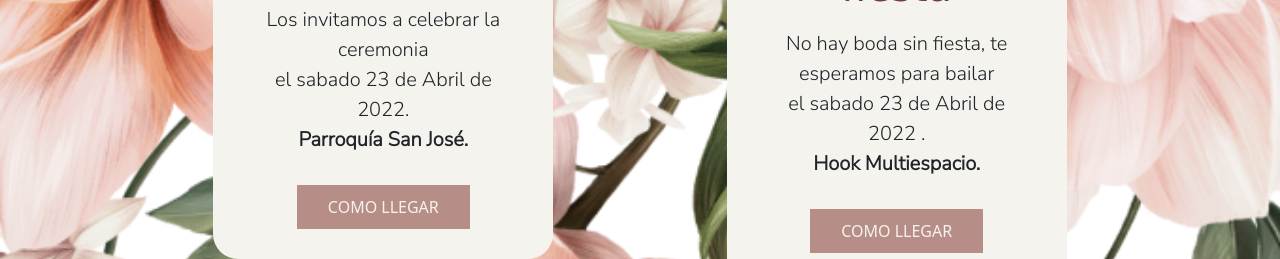
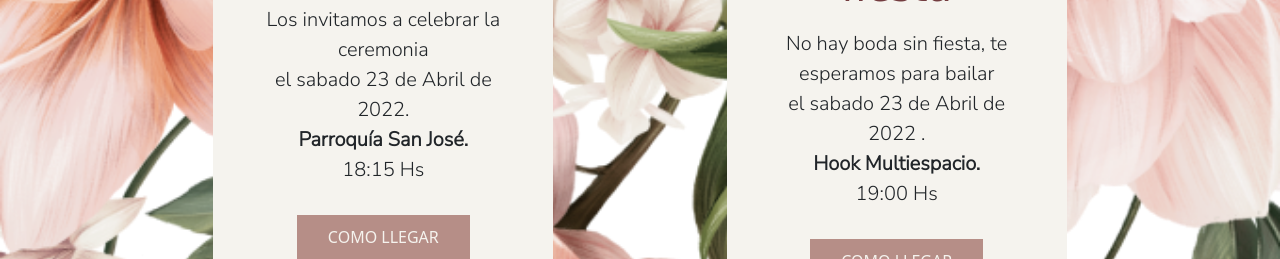
Before and after one commit to invitacionesweb/pameybraulio, a plain HTML site: page index.html in a window 1280 px wide. Shown: the part 1063-1322 px from the top of the page. Drawn offline with nearby package versions, Linux system fonts and the light colour scheme; a script that the page names is missing; a web font is replaced by a local one.

Commit message:
actualizacion

```diff
--- a/index.html
+++ b/index.html
@@ -40,14 +40,14 @@
             <div class="animado carduno" id="animado">
                 <img class="icono" src="icon/iconiglesia.svg" alt="iglesia">
                  <h2>Ceremonia</h2>
-                 <p>Los invitamos a celebrar la ceremonia <br> el sabado 23 de Abril de 2022. <br><b>Parroquía San José.</b></p>
+                 <p>Los invitamos a celebrar la ceremonia <br> el sabado 23 de Abril de 2022. <br><b>Parroquía San José.</b> <br> 18:15 Hs</p>
                  <br>
                  <a class="boton"target="_blank"   href="https://goo.gl/maps/vy93UgevBkLHs4ZW9">COMO LLEGAR</a>
                 </div>
              <div class="animado carddos" id="animado">
                  <img class="icono" src="icon/iconfiesta.svg" alt="fiesta">
                  <h2>Civil y fiesta</h2>
-                 <p>No hay boda sin fiesta, te esperamos para bailar <br> el sabado 23 de Abril de 2022 . <br> <b>Hook Multiespacio.</b></p>
+                 <p>No hay boda sin fiesta, te esperamos para bailar <br> el sabado 23 de Abril de 2022 . <br> <b>Hook Multiespacio.</b> <br> 19:00 Hs</p>
 
                  <br>
                  <a class="boton"target="_blank"  href="https://goo.gl/maps/G2fjyrSihE7G8tgEA">COMO LLEGAR</a>
@@ -92,7 +92,7 @@
                 <a class="boton"target="_blank"   href="https://www.instagram.com/explore/tags/pameybrau/">   #PAMEYBRAU   </a>
                 <br>
                 <br>
-                <a class="boton"target="_blank"   href="https://www.instagram.com/explore/tags/pameybrau/">FILTRO DE INSTAGRAM</a>
+                <a class="boton"target="_blank"   href="https://www.instagram.com/ar/747281659991122/?fbclid=IwAR08kku6oXiwiDKDgnq5zgWCo4xN85NTcrgDgA92-IZR5xwKx7ZWdGmH3IA">FILTRO DE INSTAGRAM</a>
 
             </div>
 
```
Also changed, not shown: 1 other file.
